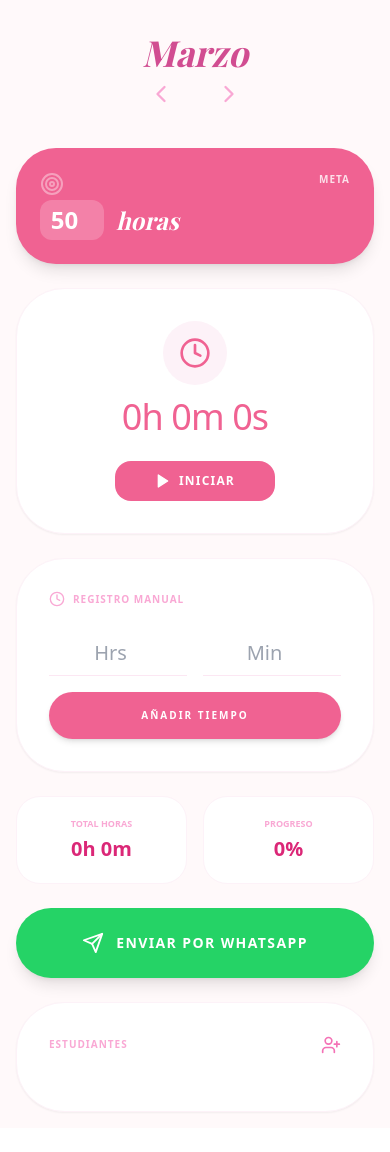
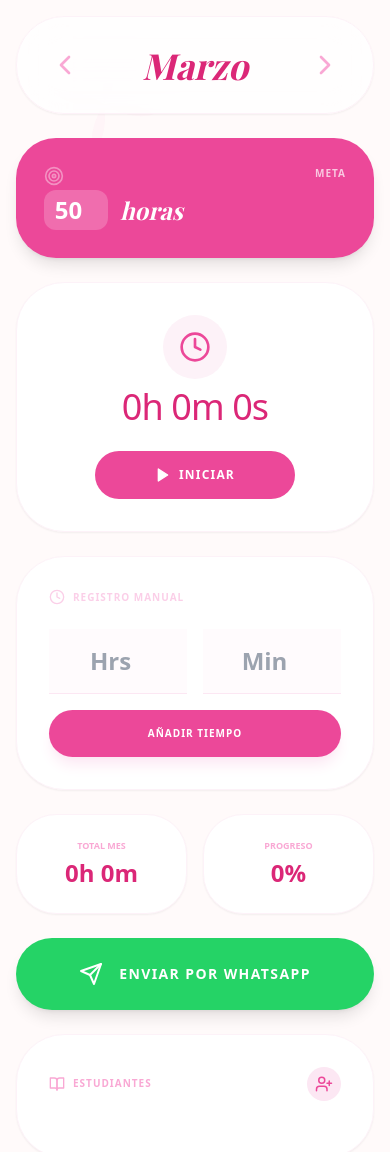
Before and after one commit to otmarycarolina-ship-it/mi-registro-sakura, a React (Create React App) app: page / in a window 390 px wide. Shown: the top 1152 px of the page. Before the commit the page ends 1128 px from the top, so only its background shows below. Built offline with nearby package versions, Linux system fonts and the light colour scheme; a web font is replaced by a local one.

Commit message:
Update App.js

```diff
--- a/src/App.js
+++ b/src/App.js
@@ -1,7 +1,7 @@
 import React, { useState, useEffect, useRef } from 'react';
 import {
   Calendar as CalendarIcon, Clock, BookOpen, Trash2, Target,
-  Timer, ChevronRight, ChevronLeft, UserPlus, Send, X, Play, Pause, Square
+  Timer, ChevronRight, ChevronLeft, UserPlus, Send, X, Play, Pause
 } from 'lucide-react';
 
 const App = () => {
@@ -9,7 +9,7 @@ const App = () => {
 
   const [mesIndice, setMesIndice] = useState(new Date().getMonth());
   const [datosMensuales, setDatosMensuales] = useState(() => {
-    const salvo = localStorage.getItem('sakura_data_v6');
+    const salvo = localStorage.getItem('sakura_data_v7');
     return salvo ? JSON.parse(salvo) : {};
   });
 
@@ -22,10 +22,10 @@ const App = () => {
   const mesActualKey = meses[mesIndice];
 
   useEffect(() => {
-    localStorage.setItem('sakura_data_v6', JSON.stringify(datosMensuales));
+    localStorage.setItem('sakura_data_v7', JSON.stringify(datosMensuales));
   }, [datosMensuales]);
 
-  // Lógica del Cronómetro
+  // Lógica del Cronómetro (Sincronizado)
   useEffect(() => {
     if (corriendo) {
       timerRef.current = setInterval(() => {
@@ -57,14 +57,15 @@ const App = () => {
     return `${h}h ${m}m ${s}s`;
   };
 
-  const finalizarCronometro = () => {
+  // Función para pasar el tiempo del cronómetro al informe total
+  const guardarTiempoReloj = () => {
     const h = Math.floor(segundosReloj / 3600);
     const m = Math.floor((segundosReloj % 3600) / 60);
     if (h > 0 || m > 0) {
       registrarActividad(h, m);
-    }
       setSegundosReloj(0);
       setCorriendo(false);
+    }
   };
 
   const calcularTotales = () => {
@@ -102,38 +103,54 @@ const App = () => {
   };
 
   const enviarWhatsApp = () => {
-    const mensaje = `🌸 *Mi informe de Marzo* 🌸\n\n⏱️ *Horas:* ${horas}h ${minutos}m\n📖 *Cursos Bíblicos:* ${currentData.estudiantes.length}\n\n_Enviado desde mi Registro Sakura_ 🌸`;
+    const mensaje = `🌸 *Mi Registro de Servicio* 🌸\n\n📅 *Mes:* ${mesActualKey}\n⏱️ *Horas:* ${horas}h ${minutos}m\n📖 *Cursos Bíblicos:* ${currentData.estudiantes.length}\n\n_Enviado desde mi Registro Sakura_ 🌸`;
     const url = `https://wa.me/?text=${encodeURIComponent(mensaje)}`;
     window.open(url, '_blank');
   };
 
   const porcentaje = Math.min(100, (totalMinutos / (currentData.meta * 60)) * 100);
 
+  const SakuraIcon = ({ className }) => (
+    <svg viewBox="0 0 24 24" fill="currentColor" className={className} xmlns="http://www.w3.org/2000/svg">
+      <path d="M12 12c.5-1.5 2-5.5 0-9.5-2 4-.5 8 0 9.5z" />
+      <path d="M12 12c1.5-.5 5.5-2 9.5 0-4 2-8 .5-9.5 0z" />
+      <path d="M12 12c-.5 1.5-2 5.5 0 9.5 2-4 .5-8 0-9.5z" />
+      <path d="M12 12c-1.5.5-5.5 2-9.5 0 4-2 8-.5 9.5 0z" />
+      <circle cx="12" cy="12" r="1.2" className="fill-white opacity-60" />
+    </svg>
+  );
+
   return (
-    <div className="min-h-screen bg-[#FFF9FA] p-4 md:p-8 font-sans text-slate-700">
-      <div className="max-w-md mx-auto space-y-6">
+    <div className="min-h-screen bg-[#fffafa] p-4 md:p-10 font-sans text-slate-700 relative overflow-x-hidden">
+      {/* Fondo Sakura Decorativo */}
+      <div className="fixed top-0 left-0 w-full h-full pointer-events-none overflow-hidden opacity-10">
+        <SakuraIcon className="absolute top-10 left-10 w-32 h-32 text-pink-200 rotate-12" />
+        <SakuraIcon className="absolute bottom-20 right-10 w-48 h-48 text-pink-100 -rotate-12" />
+      </div>
 
-        {/* ENCABEZADO */}
-        <header className="text-center py-4">
-          <h1 className="text-4xl font-serif font-bold text-[#D14D91] italic">Marzo</h1>
-          <div className="flex justify-center gap-10 mt-2">
-            <button onClick={() => setMesIndice((mesIndice - 1 + 12) % 12)} className="text-pink-300"><ChevronLeft size={28} /></button>
-            <button onClick={() => setMesIndice((mesIndice + 1) % 12)} className="text-pink-300"><ChevronRight size={28} /></button>
+      <div className="max-w-xl mx-auto relative z-10 space-y-6">
+
+        {/* ENCABEZADO (Imagen 1) */}
+        <header className="text-center mb-4">
+          <div className="flex justify-between items-center bg-white/70 backdrop-blur-xl p-6 rounded-[3rem] shadow-sm border border-pink-50">
+            <button onClick={() => setMesIndice((mesIndice - 1 + 12) % 12)} className="p-2 text-pink-300"><ChevronLeft size={32} /></button>
+            <h1 className="text-4xl font-serif font-bold text-pink-600 italic">{mesActualKey}</h1>
+            <button onClick={() => setMesIndice((mesIndice + 1) % 12)} className="p-2 text-pink-300"><ChevronRight size={32} /></button>
           </div>
         </header>
 
-        {/* META BOX (Imagen 1) */}
-        <div className="bg-[#F06292] rounded-[2.5rem] p-6 text-white shadow-lg relative overflow-hidden">
-          <div className="flex justify-between items-start">
-            <Target className="opacity-40" size={24} />
-            <span className="text-[10px] font-bold tracking-widest uppercase opacity-80">META</span>
+        {/* META (Imagen 1 estética) */}
+        <div className="bg-pink-500 rounded-[2.5rem] p-7 text-white shadow-lg relative overflow-hidden">
+          <div className="flex justify-between items-start mb-1">
+            <Target className="opacity-40" size={20} />
+            <span className="text-[10px] font-black tracking-widest uppercase opacity-70">META</span>
           </div>
-          <div className="flex items-center gap-3 mt-1">
+          <div className="flex items-center gap-3">
             <input
               type="number"
               value={currentData.meta}
               onChange={(e) => updateCurrentMonth({ meta: Number(e.target.value) })}
-              className="bg-white/20 w-16 text-2xl font-bold rounded-xl text-center focus:outline-none py-1"
+              className="bg-white/20 w-16 text-2xl font-black rounded-xl text-center focus:outline-none py-1"
             />
             <span className="text-2xl font-serif italic">horas</span>
           </div>
@@ -142,104 +159,106 @@ const App = () => {
         {/* CRONÓMETRO (Imagen 1 estética) */}
         <div className="bg-white rounded-[3rem] p-8 shadow-sm border border-pink-50 text-center space-y-6">
           <div className="flex flex-col items-center">
-            <div className="bg-pink-50 p-4 rounded-full mb-3">
-              <Clock className="text-[#F06292]" size={32} />
+            <div className="bg-pink-50 p-4 rounded-full mb-2">
+              <Clock className="text-pink-500" size={32} />
             </div>
-            <div className="text-4xl font-medium text-[#F06292] tracking-tight">
+            <div className="text-4xl font-medium text-pink-600 tracking-tight">
               {formatTiempoReloj(segundosReloj)}
             </div>
           </div>
 
+          <div className="flex flex-col gap-3">
             <button
               onClick={() => setCorriendo(!corriendo)}
-            className="bg-[#F06292] text-white px-10 py-3 rounded-2xl font-bold text-xs tracking-widest flex items-center gap-2 mx-auto uppercase transition-transform active:scale-95"
+              className="bg-pink-500 text-white px-10 py-4 rounded-[1.5rem] font-black text-xs tracking-widest flex items-center justify-center gap-2 mx-auto uppercase active:scale-95 transition-all w-full max-w-[200px]"
             >
               {corriendo ? <Pause size={16} fill="white" /> : <Play size={16} fill="white" />}
               {corriendo ? 'PAUSAR' : 'INICIAR'}
             </button>
-
             {segundosReloj > 0 && !corriendo && (
-            <button onClick={finalizarCronometro} className="text-[10px] font-bold text-pink-300 underline block mx-auto">GUARDAR TIEMPO</button>
+              <button onClick={guardarTiempoReloj} className="text-[10px] font-black text-pink-300 underline uppercase tracking-widest">Añadir al informe total</button>
             )}
+          </div>
         </div>
 
         {/* REGISTRO MANUAL */}
-        <div className="bg-white rounded-[3rem] p-8 shadow-sm border border-pink-50">
-          <div className="flex items-center gap-2 mb-6 text-pink-300">
+        <div className="bg-white p-8 rounded-[3rem] shadow-sm border border-pink-50">
+          <div className="flex items-center gap-2 mb-6 text-pink-200">
             <Clock size={16} />
-            <span className="text-[10px] font-bold uppercase tracking-widest">REGISTRO MANUAL</span>
+            <h3 className="text-[10px] font-black uppercase tracking-widest">Registro Manual</h3>
           </div>
-          <div className="flex gap-4 mb-4">
-            <input type="number" placeholder="Hrs" className="w-1/2 bg-transparent border-b border-pink-100 p-2 text-xl text-center focus:outline-none" value={nuevaHora} onChange={e => setNuevaHora(e.target.value)}/>
-            <input type="number" placeholder="Min" className="w-1/2 bg-transparent border-b border-pink-100 p-2 text-xl text-center focus:outline-none" value={nuevoMinuto} onChange={e => setNuevoMinuto(e.target.value)}/>
+          <div className="grid grid-cols-2 gap-4 mb-4">
+            <input type="number" placeholder="Hrs" className="w-full bg-pink-50/30 border-b border-pink-100 p-4 text-2xl font-black text-pink-600 text-center focus:outline-none" value={nuevaHora} onChange={e => setNuevaHora(e.target.value)}/>
+            <input type="number" placeholder="Min" className="w-full bg-pink-50/30 border-b border-pink-100 p-4 text-2xl font-black text-pink-600 text-center focus:outline-none" value={nuevoMinuto} onChange={e => setNuevoMinuto(e.target.value)}/>
           </div>
-          <button
-            onClick={() => registrarActividad(nuevaHora, nuevoMinuto)}
-            className="w-full bg-[#F06292] text-white py-4 rounded-3xl font-bold text-[10px] tracking-[0.2em] uppercase shadow-md active:scale-95"
-          >
-            AÑADIR TIEMPO
-          </button>
+          <button onClick={() => registrarActividad(nuevaHora, nuevoMinuto)} className="w-full bg-pink-500 text-white py-4 rounded-3xl font-black uppercase tracking-widest text-[10px] shadow-lg shadow-pink-100 active:scale-95 transition-all">AÑADIR TIEMPO</button>
         </div>
 
-        {/* ESTADÍSTICAS RÁPIDAS */}
+        {/* TOTALES */}
         <div className="grid grid-cols-2 gap-4">
-          <div className="bg-white p-5 rounded-3xl border border-pink-50 text-center">
-            <p className="text-[9px] font-bold text-pink-300 uppercase mb-1">Total Horas</p>
-            <p className="text-xl font-bold text-pink-600">{horas}h {minutos}m</p>
+          <div className="bg-white p-6 rounded-[2.5rem] shadow-sm border border-pink-50 text-center">
+            <p className="text-[9px] font-black text-pink-300 uppercase mb-1">Total Mes</p>
+            <p className="text-2xl font-black text-pink-600">{horas}h {minutos}m</p>
           </div>
-          <div className="bg-white p-5 rounded-3xl border border-pink-50 text-center">
-            <p className="text-[9px] font-bold text-pink-300 uppercase mb-1">Progreso</p>
-            <p className="text-xl font-bold text-pink-600">{porcentaje.toFixed(0)}%</p>
+          <div className="bg-white p-6 rounded-[2.5rem] shadow-sm border border-pink-50 text-center">
+            <p className="text-[9px] font-black text-pink-300 uppercase mb-1">Progreso</p>
+            <p className="text-2xl font-black text-pink-600">{porcentaje.toFixed(0)}%</p>
           </div>
         </div>
 
         {/* BOTÓN WHATSAPP (Imagen 3 estética) */}
         <button
           onClick={enviarWhatsApp}
-          className="w-full bg-[#25D366] text-white py-6 rounded-[2.5rem] font-bold text-sm tracking-widest flex items-center justify-center gap-3 shadow-lg active:scale-95 transition-all"
+          className="w-full bg-[#25D366] text-white py-6 rounded-[2.5rem] font-bold text-sm tracking-widest flex items-center justify-center gap-4 shadow-lg active:scale-95 transition-all"
         >
-          <Send size={22} />
-          <span>ENVIAR POR WHATSAPP</span>
+          <Send size={24} />
+          <span className="font-black uppercase tracking-[0.1em]">ENVIAR POR WHATSAPP</span>
         </button>
 
-        {/* GESTIÓN DE ESTUDIANTES */}
-        <div className="bg-white rounded-[3rem] p-8 shadow-sm border border-pink-50">
+        {/* ESTUDIANTES */}
+        <section className="bg-white p-8 rounded-[3rem] shadow-sm border border-pink-50">
           <div className="flex justify-between items-center mb-6">
-            <h3 className="text-[10px] font-bold text-pink-300 uppercase tracking-widest">Estudiantes</h3>
-            <button onClick={() => {setFormEstudiante({nombre:'', fecha:'', leccion:'', horaVisita:'', notas:''}); setShowEditModal('nuevo')}} className="text-pink-400"><UserPlus size={20} /></button>
+            <h3 className="text-[10px] font-black text-pink-300 uppercase tracking-widest flex items-center gap-2"><BookOpen size={16} /> Estudiantes</h3>
+            <button onClick={() => {setFormEstudiante({nombre:'', fecha:'', leccion:'', horaVisita:'', notas:''}); setShowEditModal('nuevo')}} className="bg-pink-100 text-pink-500 p-2 rounded-full hover:bg-pink-200 transition-all"><UserPlus size={18} /></button>
           </div>
           <div className="space-y-3">
             {currentData.estudiantes.map(est => (
-              <div key={est.id} className="p-4 bg-pink-50/30 rounded-2xl border border-pink-50 flex justify-between items-center">
+              <div key={est.id} className="p-5 bg-pink-50/30 rounded-3xl border border-pink-50 flex justify-between items-center">
                 <div>
                   <p className="font-bold text-pink-700 text-sm">{est.nombre}</p>
-                  <p className="text-[9px] text-pink-400 font-medium">🕒 {est.horaVisita} • 📖 {est.leccion}</p>
+                  <p className="text-[10px] font-bold text-pink-400 uppercase tracking-widest">
+                    {est.fecha} • {est.horaVisita ? `🕒 ${est.horaVisita}` : ''} • {est.leccion}
+                  </p>
                 </div>
-                <button onClick={() => updateCurrentMonth({ estudiantes: currentData.estudiantes.filter(i => i.id !== est.id) })} className="text-pink-200"><Trash2 size={14} /></button>
+                <button onClick={() => updateCurrentMonth({ estudiantes: currentData.estudiantes.filter(i => i.id !== est.id) })} className="text-pink-200 hover:text-red-400"><Trash2 size={16} /></button>
               </div>
             ))}
           </div>
-        </div>
+        </section>
       </div>
 
-      {/* MODAL NUEVO ESTUDIANTE (Imagen 2) */}
+      {/* MODAL NUEVO ESTUDIANTE (Imagen 2 estética) */}
       {showEditModal && (
-        <div className="fixed inset-0 z-50 bg-black/10 backdrop-blur-sm flex items-center justify-center p-6">
-          <div className="bg-white w-full max-w-sm rounded-[3rem] p-8 shadow-2xl relative">
-            <button onClick={() => setShowEditModal(null)} className="absolute top-6 right-8 text-pink-200"><X /></button>
-            <h4 className="text-xl font-serif font-bold text-[#D14D91] mb-6">Nuevo Estudiante</h4>
+        <div className="fixed inset-0 z-[100] bg-pink-900/10 backdrop-blur-sm flex items-center justify-center p-6">
+          <div className="bg-white w-full max-w-sm rounded-[3.5rem] p-10 shadow-2xl relative">
+            <button onClick={() => setShowEditModal(null)} className="absolute top-8 right-8 text-pink-200 hover:text-pink-400"><X /></button>
+            <h4 className="text-2xl font-serif font-bold text-pink-600 mb-8">Nuevo Estudiante</h4>
 
             <div className="space-y-4">
-              <input type="text" placeholder="Nombre Estudiante" className="w-full bg-pink-50/50 rounded-2xl p-4 text-sm focus:outline-none text-slate-500" value={formEstudiante.nombre} onChange={e => setFormEstudiante({...formEstudiante, nombre: e.target.value})}/>
+              <input type="text" placeholder="Nombre Estudiante" className="w-full bg-pink-50/50 rounded-2xl p-4 text-sm focus:outline-none" value={formEstudiante.nombre} onChange={e => setFormEstudiante({...formEstudiante, nombre: e.target.value})}/>
 
-              <div className="grid grid-cols-2 gap-3">
+              <div className="grid grid-cols-2 gap-2">
                 <input type="text" placeholder="Fecha (24/03)" className="w-full bg-pink-50/50 rounded-2xl p-4 text-sm focus:outline-none" value={formEstudiante.fecha} onChange={e => setFormEstudiante({...formEstudiante, fecha: e.target.value})}/>
                 <input type="text" placeholder="Folleto / Cap" className="w-full bg-pink-50/50 rounded-2xl p-4 text-sm focus:outline-none" value={formEstudiante.leccion} onChange={e => setFormEstudiante({...formEstudiante, leccion: e.target.value})}/>
               </div>
 
+              {/* CAMPO HORA DE VISITA (Sincronizado con imagen 2) */}
               <div className="relative">
-                <p className="text-[10px] text-pink-300 font-bold uppercase mb-2 ml-2">Hora de Visita</p>
-                <input type="time" className="w-full bg-pink-50/50 rounded-2xl p-4 text-sm focus:outline-none" value={formEstudiante.horaVisita} onChange={e => setFormEstudiante({...formEstudiante, horaVisita: e.target.value})}/>
+                <p className="text-[9px] font-black text-pink-300 uppercase mb-2 ml-1">Hora de Visita</p>
+                <div className="flex items-center bg-pink-50/50 rounded-2xl p-4">
+                  <Clock size={16} className="text-pink-300 mr-2" />
+                  <input type="time" className="w-full bg-transparent text-sm focus:outline-none text-slate-500" value={formEstudiante.horaVisita} onChange={e => setFormEstudiante({...formEstudiante, horaVisita: e.target.value})}/>
+                </div>
               </div>
 
               <textarea placeholder="Notas adicionales..." rows="3" className="w-full bg-pink-50/50 rounded-2xl p-4 text-sm focus:outline-none resize-none" value={formEstudiante.notas} onChange={e => setFormEstudiante({...formEstudiante, notas: e.target.value})}/>
@@ -251,7 +270,7 @@ const App = () => {
                     setShowEditModal(null);
                   }
                 }}
-                className="w-full bg-[#F06292] text-white py-4 rounded-3xl font-bold uppercase text-[10px] tracking-widest shadow-lg"
+                className="w-full bg-pink-500 text-white py-5 rounded-[2rem] font-black uppercase tracking-widest text-[10px] mt-4 shadow-lg shadow-pink-100"
               >
                 GUARDAR ESTUDIANTE
               </button>
@@ -264,7 +283,8 @@ const App = () => {
         @import url('https://fonts.googleapis.com/css2?family=Playfair+Display:ital,wght@0,700;1,700&display=swap');
         .font-serif { font-family: 'Playfair Display', serif; }
         input[type="time"]::-webkit-calendar-picker-indicator {
-          filter: invert(48%) sepia(13%) saturate(3207%) hue-rotate(301deg) brightness(95%) contrast(80%);
+          filter: invert(50%) sepia(20%) saturate(2000%) hue-rotate(300deg);
+          cursor: pointer;
         }
       `}</style>
     </div>
```
Lines whose indentation alone changed are shown as unchanged.
